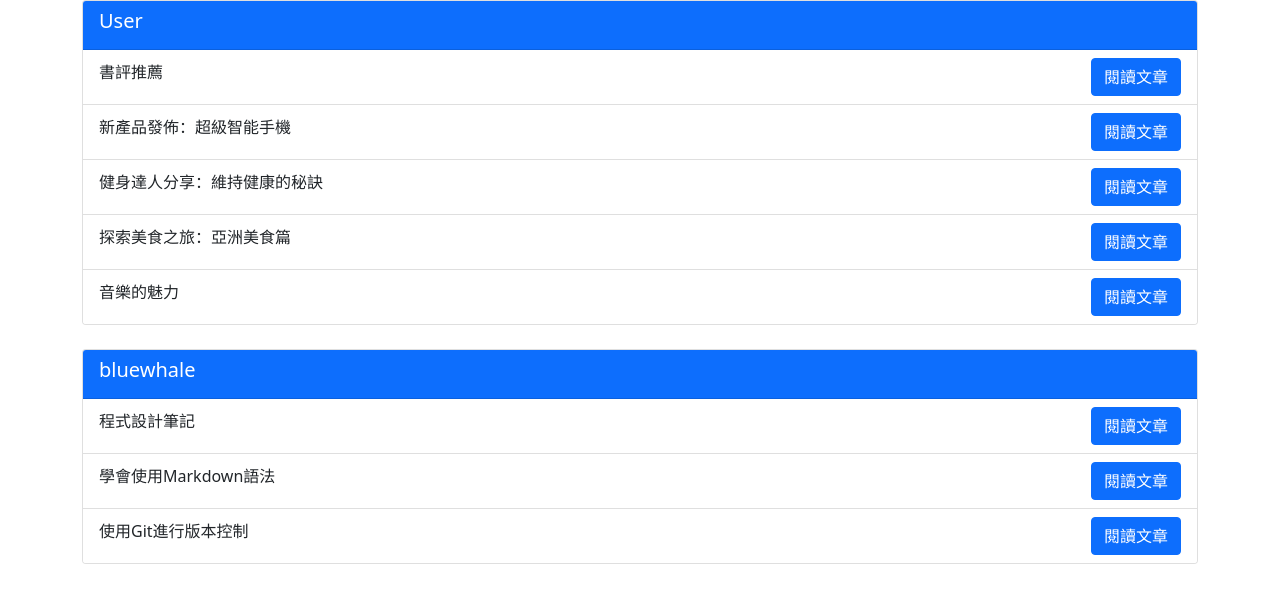
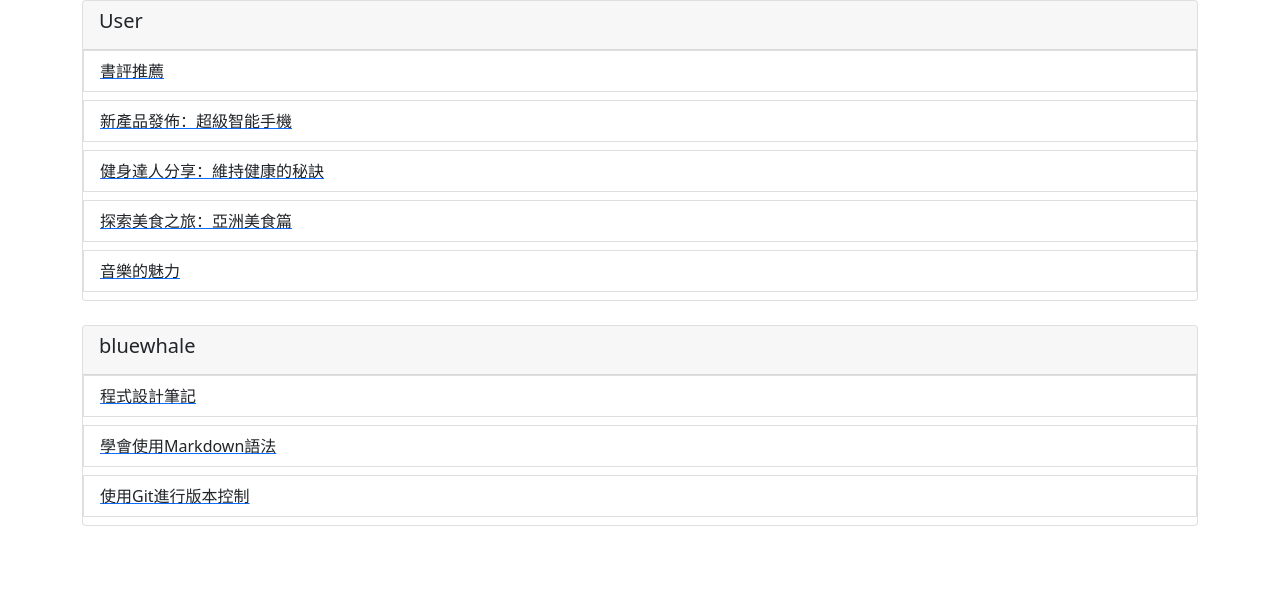
Before and after one commit to Amy481/bluewhale-blog, a Django app: page /article/article-main/ in a window 1280 px wide. Shown: the part 56-659 px from the top of the page. Run offline with Django 3.2, Linux system fonts and the light colour scheme; data comes from the database, SQL or seed files in the repository; both versions use the stored data as it was after the commit.

Commit message:
新增css檔案

```diff
--- a/myblog/article/views.py
+++ b/myblog/article/views.py
@@ -28,6 +28,9 @@ def article_list(request):
     articles = ArticlePost.objects.filter(author=user)
     context = {'articles': articles}
     return render(request, 'article/list.html', context)
+
+
+
 
 # 創建文章
 @login_required(login_url='userprofile:login')
--- a/myblog/my_blog/settings.py
+++ b/myblog/my_blog/settings.py
@@ -120,4 +120,8 @@ USE_TZ = True
 # https://docs.djangoproject.com/en/2.1/howto/static-files/
 
 STATIC_URL = '/static/'
+STATICFILES_DIRS = [
+    os.path.join(BASE_DIR, 'static')
+]
+
 DEFAULT_AUTO_FIELD = 'django.db.models.BigAutoField'
--- a/myblog/templates/article/create.html
+++ b/myblog/templates/article/create.html
@@ -18,7 +18,7 @@
                             <label for="body">文章內容</label>
                             <textarea type="text" class="form-control" id="body" name="body" rows="12"></textarea>
                         </div>
-                        <button type="submit" class="btn btn-primary">完成</button>
+                        <button type="submit" class="btn">完成</button>
                     </form>
                 </div>
             </div>
--- a/myblog/templates/article/detail.html
+++ b/myblog/templates/article/detail.html
@@ -10,12 +10,12 @@
 <div class="container">
     <div class="row">
         <h1 class="col-12 mt-4 mb-4">{{ article.title }}</h1>
-        <div class="col-12 alert alert-success">作者：{{ article.author }}
+        <div class="col-12 alert alert-success">
+            作者：{{ article.author }}
             <!--只開放文章作者自己編輯和刪除文章-->
             {% if user.is_authenticated and user == article.author %}
-            <br>
             <a href="{% url 'article:article_delete' article.id %}">刪除文章</a>
-            · <a href="{% url 'article:article_update' article.id %}">編輯文章</a>
+            <a href="{% url 'article:article_update' article.id %}">編輯文章</a>
             {% endif %}
         </div>
         <!--文章內容-->
--- a/myblog/templates/article/list.html
+++ b/myblog/templates/article/list.html
@@ -20,8 +20,12 @@
                     <h4 class="card-title">{{ article.title }}</h4>
                     <p class="card-text">作者：{{ article.author }}</p>
                 </div>
+                <!-- 文章內容摘要 -->
+                <div class="card-body">
+                    <p class="card-text">{{ article.body|slice:'100' }}...</p>
+                </div>
                 <div class="card-footer">
-                    <a href="{% url 'article:article_detail' article.id %}" class="btn btn-primary">閱讀文章</a>
+                    <a href="{% url 'article:article_detail' article.id %}" class="btn">閱讀文章</a>
                 </div>
             </div>
         </div>
--- a/myblog/templates/article/main.html
+++ b/myblog/templates/article/main.html
@@ -1,6 +1,6 @@
 <!-- 此html繼承自base.html-->
 {% extends "base.html" %}
-{% load %}
+{% load static %}
 
 {% block title %}
 首頁
@@ -16,17 +16,18 @@
         {% for author in author_list %}
         <div class="col-md-12">
             <div class="card mb-4">
-                <div class="card-header bg-primary text-white">
+                <div class="card-header">
                     <h5 class="card-title">{{ author.grouper }}</h5>
                 </div>
-                <ul class="list-group list-group-flush">
+                <ul class="list-group">
                     {% for article in author.list %}
-                    <li class="list-group-item d-flex justify-content-between align-items-center">
-                        <div>
-                            <h6 class="card-title">{{ article.title }}</h6>
-                        </div>
-                        <a href="{% url 'article:article_detail' article.id %}" class="btn btn-primary">閱讀文章</a>
-                    </li>
+                    <a href="{% url 'article:article_detail' article.id %}" class="card-title">
+                        <li class="list-group-item">
+                            <div>
+                                {{ article.title }}
+                            </div>
+                        </li>
+                    </a>
                     {% endfor %}
                 </ul>
             </div>
--- a/myblog/templates/base.html
+++ b/myblog/templates/base.html
@@ -9,6 +9,8 @@
     <title>{% block title %}{% endblock %}</title>
     <!--引入bootstrap的css-->
     <link rel="stylesheet" href="https://cdn.jsdelivr.net/npm/bootstrap@5.0.0/dist/css/bootstrap.min.css">
+    <!-- 連接 CSS 檔案 -->
+    <link rel="stylesheet" href="{% static 'style.css' %}">
 </head>
 
 <body>
@@ -20,7 +22,6 @@
 
     <!--引入bootstrap的js-->
     <script src="https://cdn.jsdelivr.net/npm/bootstrap@5.0.0/dist/js/bootstrap.min.js"></script>
-
 </body>
 
 </html>
--- a/myblog/templates/header.html
+++ b/myblog/templates/header.html
@@ -6,12 +6,12 @@
                 {% if user.is_authenticated %}
                 <!-- 如果用戶已登入則顯示以下元件 -->
                 <li class="nav-item">
-                    <a class="nav-link btn" href="{% url 'article:article_create' %}">
+                    <a class="nav-link" href="{% url 'article:article_create' %}">
                         新增文章
                     </a>
                 </li>
                 <li class="nav-item">
-                    <a class="nav-link btn" href="{% url 'article:article_list' %}">
+                    <a class="nav-link" href="{% url 'article:article_list' %}">
                         我的文章
                     </a>
                 </li>
--- a/myblog/templates/userprofile/login.html
+++ b/myblog/templates/userprofile/login.html
@@ -21,7 +21,7 @@
                             <input type="password" class="form-control" id="password" name="password" required>
                             <div class="invalid-feedback">請輸入密碼</div>
                         </div>
-                        <button type="submit" class="btn btn-primary ">確定</button>
+                        <button type="submit" class="btn">確定</button>
                     </form>
                 </div>
             </div>
```
Also changed, not shown: myblog/article/migrations/0005_articlepost_article_id.py (added), myblog/article/migrations/0006_remove_articlepost_article_id.py (added), myblog/db.sqlite3.
